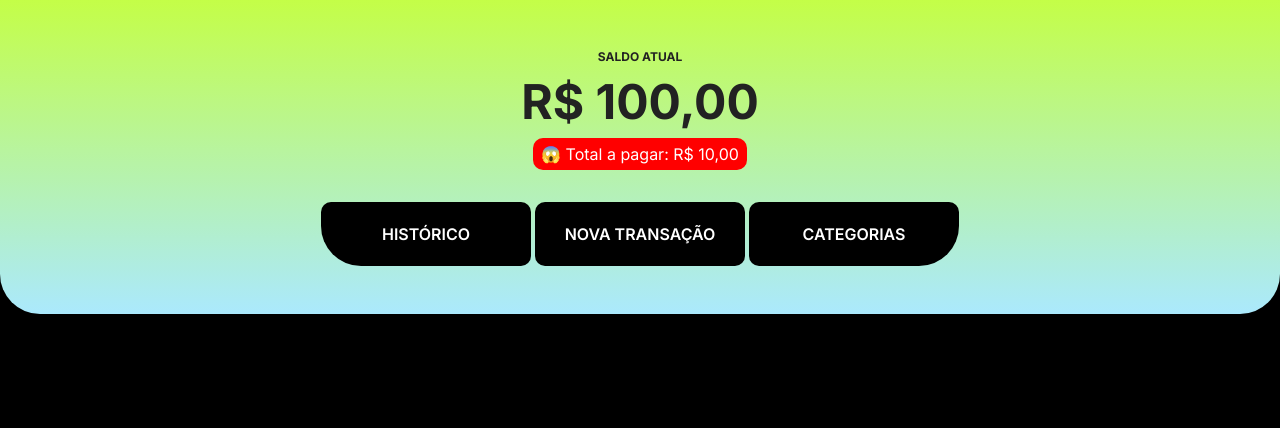
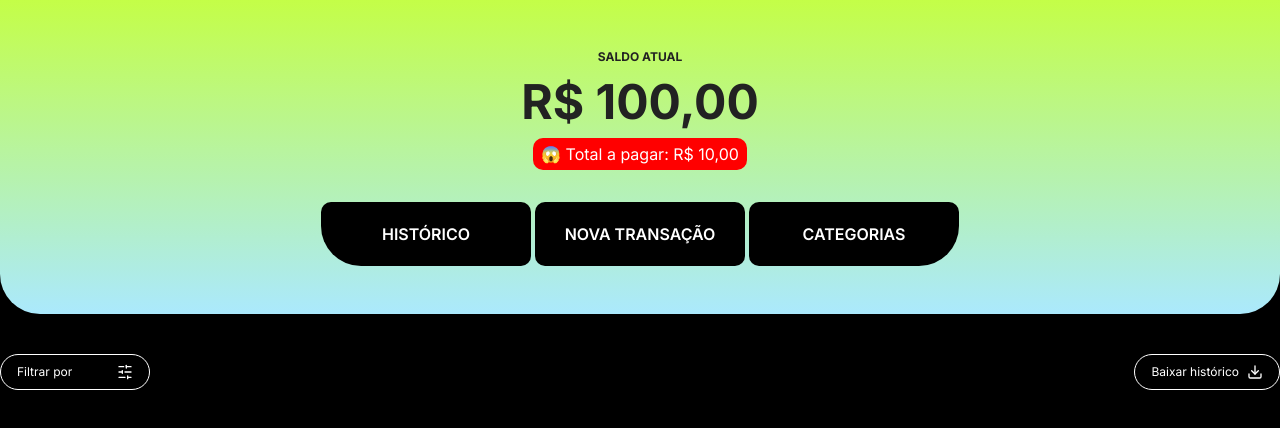
Before and after one commit to viniciusidacruz/transaction-fullstack, a Next.js app: page / in a window 1280 px wide. Shown: the top 428 px of the page. Built offline with nearby package versions, Linux system fonts and the light colour scheme.

Commit message:
feat: :sparkles: Create section for filters
Create section for filters

```diff
--- a/src/app/page.tsx
+++ b/src/app/page.tsx
@@ -1,3 +1,9 @@
+import { Filters } from "@/components";
+
 export default function Home() {
-  return <h1>Hello World</h1>;
+  return (
+    <main className="container mx-auto py-10">
+      <Filters />
+    </main>
+  );
 }
--- a/src/components/filters/index.tsx
+++ b/src/components/filters/index.tsx
@@ -1,20 +1,54 @@
 "use client";
 
 import { SlidersHorizontal } from "lucide-react";
+import { usePathname, useRouter, useSearchParams } from "next/navigation";
 
-import { Select } from "@/components";
+import { QueryStrings } from "@/shared/constants";
+import { DownloadCSV, Select } from "@/components";
 
 import * as S from "./styles";
 import { OPTIONS } from "./utils";
 
 export function Filters() {
+  const router = useRouter();
+  const pathname = usePathname();
+  const searchParams = useSearchParams();
+
+  const defaultValueFilterBy = searchParams.get(QueryStrings.filterBy) || "";
+
+  function handleSelectFilter(value: string) {
+    const current = new URLSearchParams(Array.from(searchParams.entries()));
+
+    if (!value) {
+      current.delete(QueryStrings.filterBy);
+    } else {
+      current.set(QueryStrings.filterBy, value);
+    }
+
+    const search = current.toString();
+    const query = search ? `?${search}` : "";
+    router.replace(`${pathname}${query}`);
+  }
+
+  function handleClearFilter() {
+    handleSelectFilter("");
+  }
+
   return (
     <S.Wrapper>
       <Select
         options={OPTIONS}
         label="Filtrar por"
-        onChangeValue={(value) => console.log(value)}
-        icon={<SlidersHorizontal className="text-white" />}
+        onClearFilter={handleClearFilter}
+        onChangeValue={handleSelectFilter}
+        defaultValue={defaultValueFilterBy}
+        icon={<SlidersHorizontal size={16} />}
+      />
+
+      <DownloadCSV
+        title="Botão para baixar todo histórico de transações"
+        label="Baixar histórico"
+        onClick={() => console.log("Download CSV...")}
       />
     </S.Wrapper>
   );
--- a/src/components/filters/styles.ts
+++ b/src/components/filters/styles.ts
@@ -5,6 +5,11 @@ import styled, { css } from "styled-components";
 export const Wrapper = styled.section`
   display: flex;
   align-items: center;
+  justify-content: space-between;
+
+  @media (max-width: 768px) {
+    justify-content: space-around;
+  }
 `;
 
 export const FilterBy = styled.div`
--- a/src/components/header/styles.ts
+++ b/src/components/header/styles.ts
@@ -77,6 +77,12 @@ export const Actions = styled.div`
 
       text-transform: uppercase;
       font-weight: ${theme.WEIGHT.semibold};
+
+      transition: all ease-in-out 0.2s;
+
+      &:hover {
+        background-color: ${theme.COLORS.text.default};
+      }
     }
 
     & > a:nth-child(1) {
--- /dev/null
+++ b/src/shared/constants/index.ts
@@ -0,0 +1 @@
+export * from "./query-strings";
--- /dev/null
+++ b/src/shared/constants/query-strings.ts
@@ -0,0 +1,3 @@
+export const QueryStrings = {
+  filterBy: "filterBy",
+};
```
